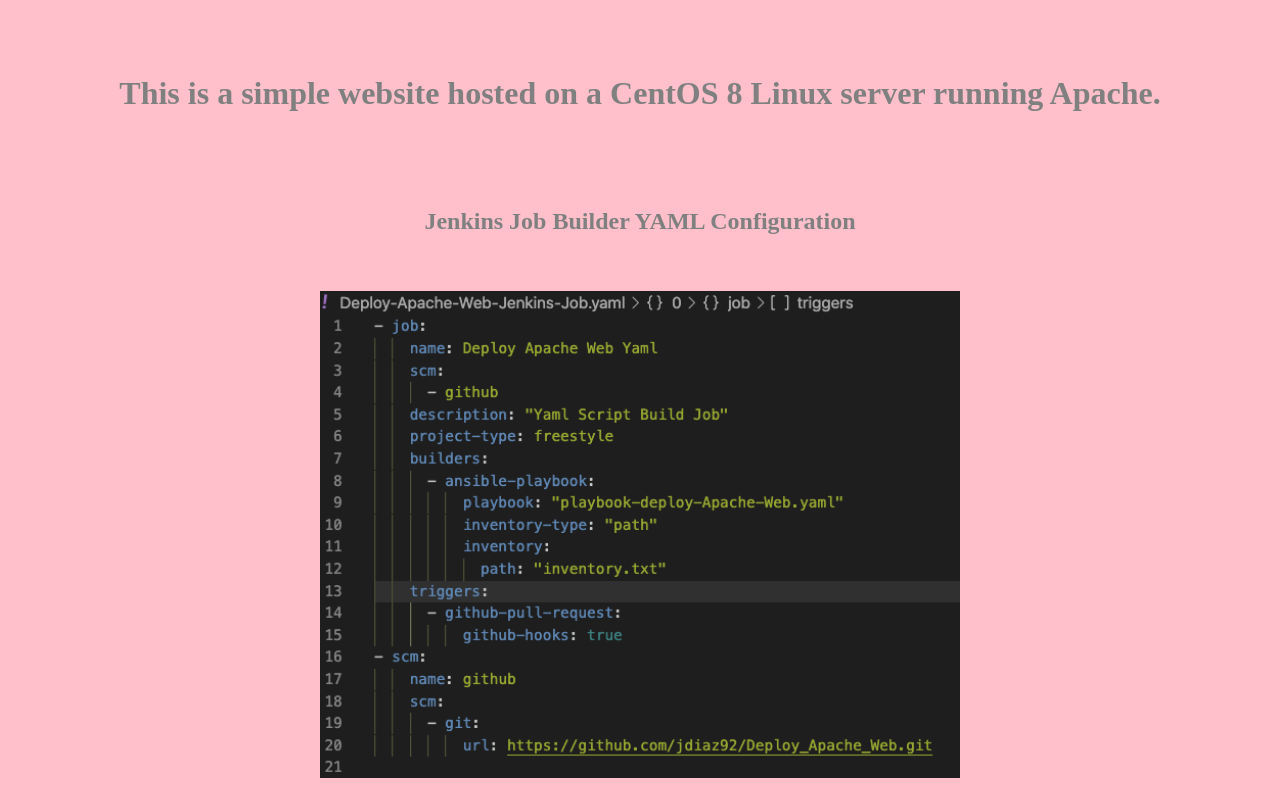
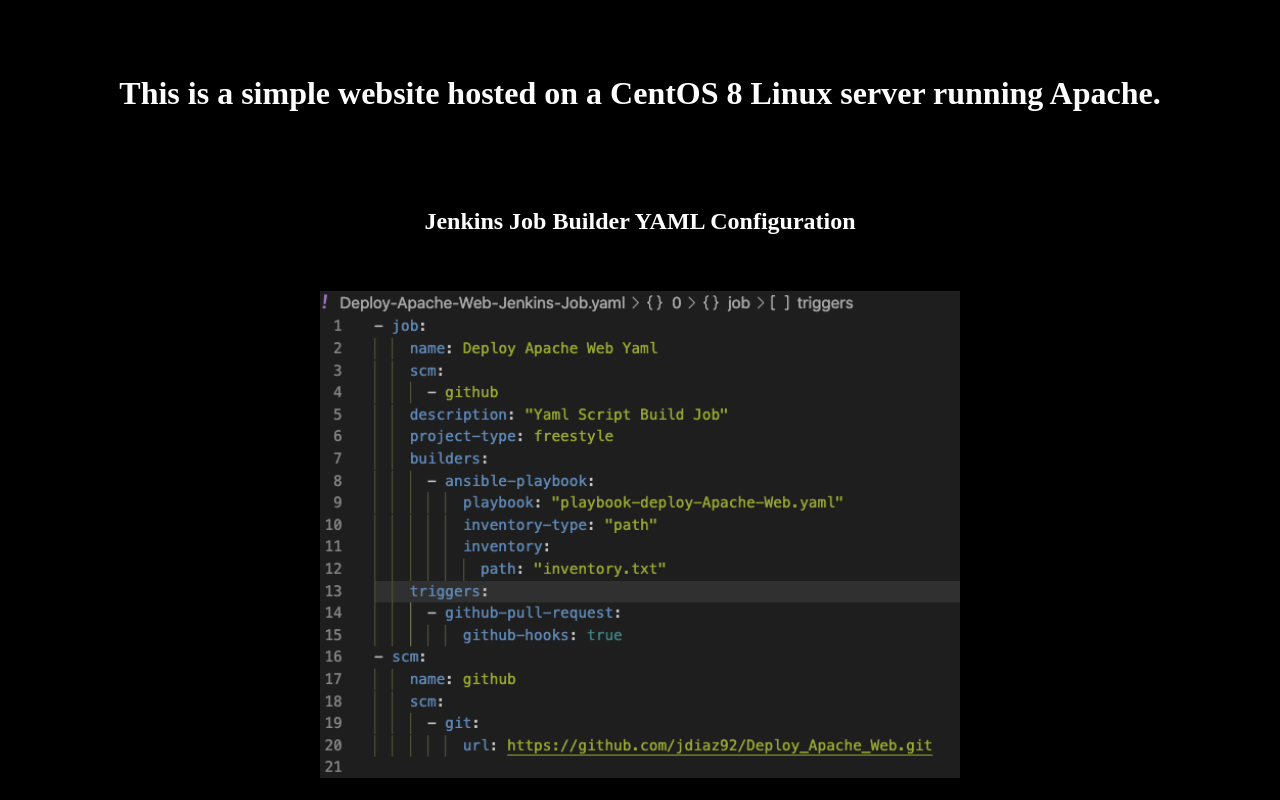
Before and after one commit to jdiaz92/Deploy_Apache_Web, a plain HTML site: page index.html in a window 1280 px wide. Shown: the top 800 px of the page. Drawn offline with Linux system fonts and the light colour scheme.

Commit message:
Update style.css

```diff
--- a/style.css
+++ b/style.css
@@ -1,7 +1,7 @@
 body{
     margin: 0px;
-    color: gray;
-    background-color: pink;
+    color: white;
+    background-color: black;
     text-align: center;
 }
 
```
